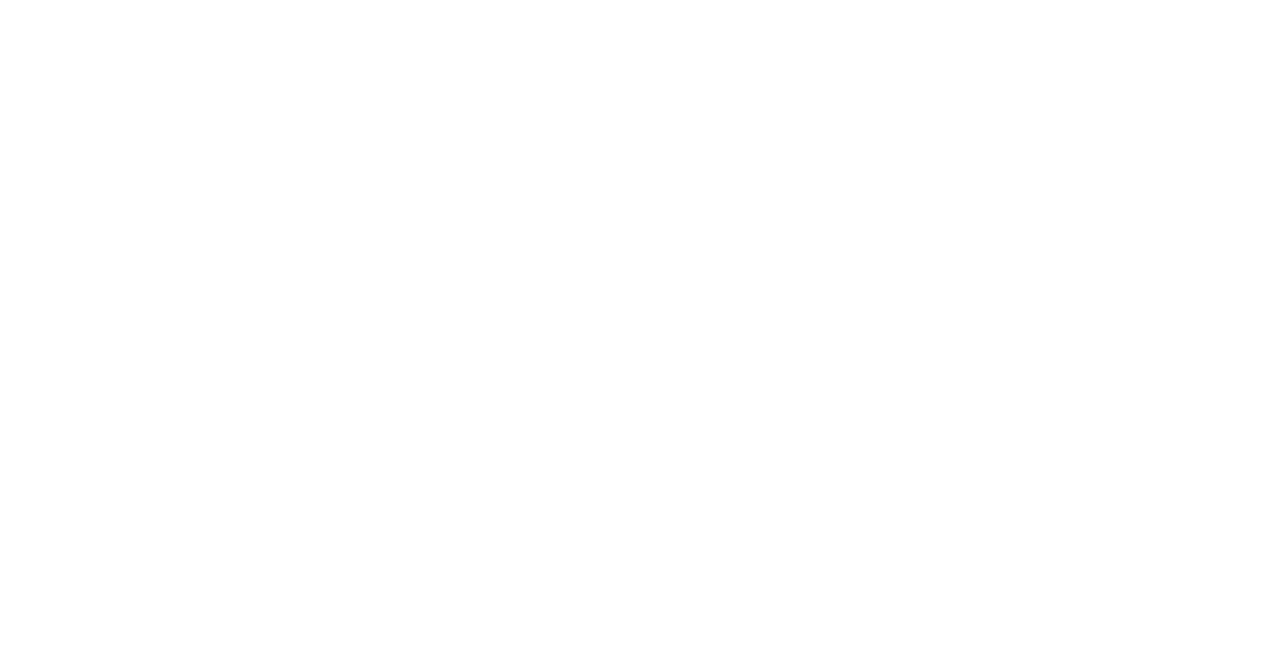
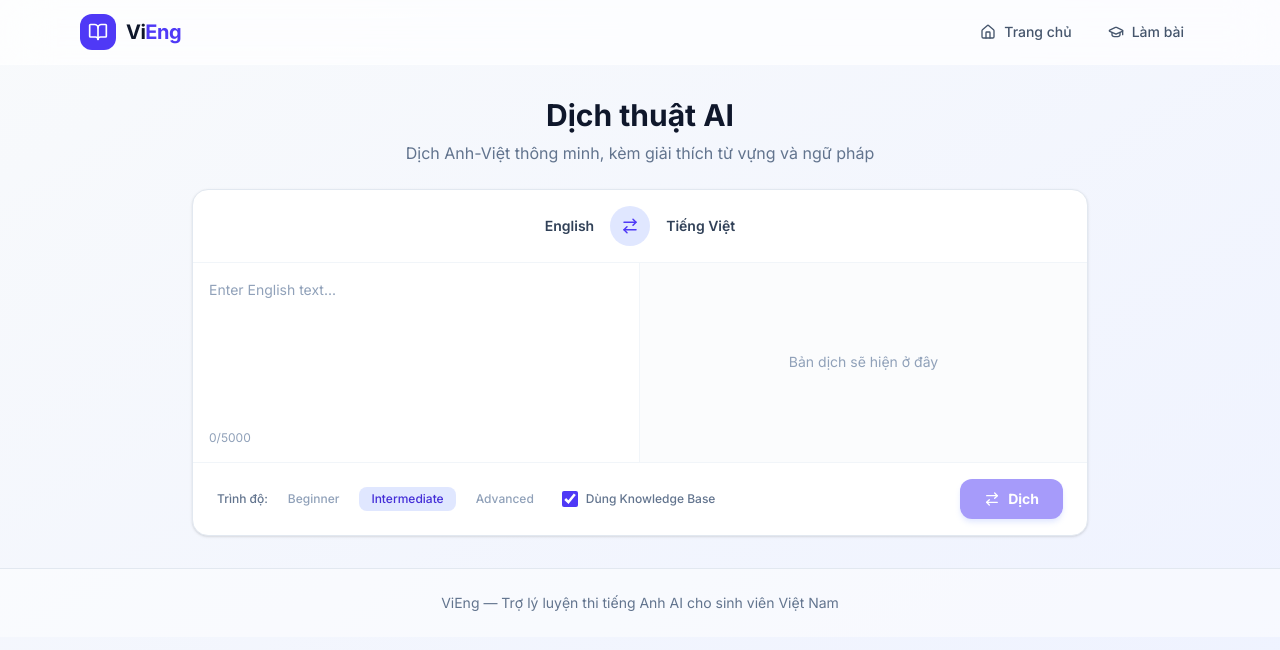
Before and after one commit to LeNhan18/ViEng, a React (Vite) app in the folder frontend/: page /translate in a window 1280 px wide. Before the commit this address had no page. Shown: the top 650 px of the page. Built offline with nearby package versions, Linux system fonts and the light colour scheme.

Commit message:
thiết kế giao diện

```diff
--- a/frontend/src/App.jsx
+++ b/frontend/src/App.jsx
@@ -3,6 +3,7 @@
 import Home from "./pages/Home";
 import Exam from "./pages/Exam";
 import Result from "./pages/Result";
+import Translate from "./pages/Translate";
 
 export default function App() {
   return (
@@ -11,6 +12,7 @@
         <Route path="/" element={<Home />} />
         <Route path="/exam" element={<Exam />} />
         <Route path="/result" element={<Result />} />
+        <Route path="/translate" element={<Translate />} />
       </Route>
     </Routes>
   );
--- /dev/null
+++ b/frontend/src/pages/Translate.jsx
@@ -0,0 +1,218 @@
+import { useState } from "react";
+import { translateText } from "../api";
+import { ArrowRightLeft, Loader2, BookOpen, Lightbulb, Copy, Check } from "lucide-react";
+
+const DIRECTIONS = [
+  { value: "en_to_vi", from: "English", to: "Tiếng Việt", flag: "🇬🇧 → 🇻🇳" },
+  { value: "vi_to_en", from: "Tiếng Việt", to: "English", flag: "🇻🇳 → 🇬🇧" },
+];
+
+const LEVELS = [
+  { value: "beginner", label: "Beginner" },
+  { value: "intermediate", label: "Intermediate" },
+  { value: "advanced", label: "Advanced" },
+];
+
+export default function Translate() {
+  const [text, setText] = useState("");
+  const [direction, setDirection] = useState("en_to_vi");
+  const [level, setLevel] = useState("intermediate");
+  const [useRag, setUseRag] = useState(true);
+  const [loading, setLoading] = useState(false);
+  const [result, setResult] = useState(null);
+  const [error, setError] = useState("");
+  const [copied, setCopied] = useState(false);
+
+  const dirInfo = DIRECTIONS.find((d) => d.value === direction);
+
+  function handleSwap() {
+    setDirection((d) => (d === "en_to_vi" ? "vi_to_en" : "en_to_vi"));
+    if (result) {
+      setText(result.translated);
+      setResult(null);
+    }
+  }
+
+  async function handleTranslate() {
+    if (!text.trim()) return;
+    setLoading(true);
+    setError("");
+    setResult(null);
+    try {
+      const data = await translateText({ text, direction, level, useRag });
+      setResult(data);
+    } catch (err) {
+      setError(err.response?.data?.detail || "Không thể dịch. Vui lòng thử lại.");
+    } finally {
+      setLoading(false);
+    }
+  }
+
+  function handleCopy() {
+    if (result?.translated) {
+      navigator.clipboard.writeText(result.translated);
+      setCopied(true);
+      setTimeout(() => setCopied(false), 2000);
+    }
+  }
+
+  return (
+    <div className="mx-auto max-w-4xl space-y-6">
+      <div className="text-center">
+        <h1 className="text-3xl font-bold text-slate-900">Dịch thuật AI</h1>
+        <p className="mt-2 text-slate-500">
+          Dịch Anh-Việt thông minh, kèm giải thích từ vựng và ngữ pháp
+        </p>
+      </div>
+
+      <div className="rounded-2xl border border-slate-200 bg-white shadow-sm">
+        {/* Direction bar */}
+        <div className="flex items-center justify-center gap-4 border-b border-slate-100 px-6 py-4">
+          <span className="text-sm font-semibold text-slate-700">{dirInfo.from}</span>
+          <button
+            onClick={handleSwap}
+            className="flex h-10 w-10 items-center justify-center rounded-full bg-indigo-100 text-indigo-600 transition-all hover:bg-indigo-200 hover:scale-110 active:scale-95"
+            title="Đổi chiều dịch"
+          >
+            <ArrowRightLeft size={18} />
+          </button>
+          <span className="text-sm font-semibold text-slate-700">{dirInfo.to}</span>
+        </div>
+
+        {/* Input / Output */}
+        <div className="grid md:grid-cols-2 divide-y md:divide-y-0 md:divide-x divide-slate-100">
+          <div className="p-4">
+            <textarea
+              value={text}
+              onChange={(e) => setText(e.target.value)}
+              placeholder={direction === "en_to_vi" ? "Enter English text..." : "Nhập văn bản tiếng Việt..."}
+              rows={6}
+              className="w-full resize-none border-0 bg-transparent text-sm leading-relaxed text-slate-800 placeholder-slate-400 focus:outline-none"
+              maxLength={5000}
+            />
+            <div className="flex items-center justify-between pt-2 text-xs text-slate-400">
+              <span>{text.length}/5000</span>
+            </div>
+          </div>
+
+          <div className="relative p-4 bg-slate-50/50">
+            {loading ? (
+              <div className="flex h-full min-h-[140px] items-center justify-center">
+                <Loader2 size={24} className="animate-spin text-indigo-500" />
+                <span className="ml-2 text-sm text-slate-500">Đang dịch...</span>
+              </div>
+            ) : result ? (
+              <div>
+                <p className="whitespace-pre-wrap text-sm leading-relaxed text-slate-800">
+                  {result.translated}
+                </p>
+                <button
+                  onClick={handleCopy}
+                  className="absolute right-4 top-4 flex items-center gap-1 rounded-lg bg-white px-2.5 py-1.5 text-xs font-medium text-slate-500 shadow-sm transition-all hover:text-indigo-600"
+                >
+                  {copied ? <Check size={14} className="text-green-500" /> : <Copy size={14} />}
+                  {copied ? "Đã copy" : "Copy"}
+                </button>
+              </div>
+            ) : (
+              <div className="flex h-full min-h-[140px] items-center justify-center text-sm text-slate-400">
+                Bản dịch sẽ hiện ở đây
+              </div>
+            )}
+          </div>
+        </div>
+
+        {/* Controls */}
+        <div className="flex flex-wrap items-center justify-between gap-3 border-t border-slate-100 px-6 py-4">
+          <div className="flex items-center gap-4">
+            <div className="flex items-center gap-2">
+              <span className="text-xs font-medium text-slate-500">Trình độ:</span>
+              {LEVELS.map(({ value, label }) => (
+                <button
+                  key={value}
+                  onClick={() => setLevel(value)}
+                  className={`rounded-lg px-3 py-1 text-xs font-medium transition-all ${
+                    level === value
+                      ? "bg-indigo-100 text-indigo-700"
+                      : "text-slate-400 hover:text-slate-600"
+                  }`}
+                >
+                  {label}
+                </button>
+              ))}
+            </div>
+
+            <label className="flex items-center gap-2 text-xs">
+              <input
+                type="checkbox"
+                checked={useRag}
+                onChange={(e) => setUseRag(e.target.checked)}
+                className="h-4 w-4 rounded border-slate-300 text-indigo-600 accent-indigo-600"
+              />
+              <span className="font-medium text-slate-500">Dùng Knowledge Base</span>
+            </label>
+          </div>
+
+          <button
+            onClick={handleTranslate}
+            disabled={loading || !text.trim()}
+            className="flex items-center gap-2 rounded-xl bg-indigo-600 px-6 py-2.5 text-sm font-bold text-white shadow-md shadow-indigo-200 transition-all hover:bg-indigo-700 disabled:cursor-not-allowed disabled:opacity-50"
+          >
+            {loading ? <Loader2 size={16} className="animate-spin" /> : <ArrowRightLeft size={16} />}
+            Dịch
+          </button>
+        </div>
+      </div>
+
+      {error && (
+        <div className="rounded-xl bg-red-50 px-4 py-3 text-sm text-red-600">{error}</div>
+      )}
+
+      {/* Vocabulary + Grammar Notes */}
+      {result && (result.vocabulary?.length > 0 || result.grammar_notes?.length > 0) && (
+        <div className="grid gap-6 md:grid-cols-2">
+          {result.vocabulary?.length > 0 && (
+            <div className="rounded-2xl border border-slate-200 bg-white p-5 shadow-sm">
+              <div className="mb-4 flex items-center gap-2">
+                <BookOpen size={18} className="text-indigo-600" />
+                <h3 className="text-sm font-bold text-slate-900">Từ vựng quan trọng</h3>
+              </div>
+              <div className="space-y-3">
+                {result.vocabulary.map((v, i) => (
+                  <div key={i} className="rounded-xl bg-slate-50 p-3">
+                    <div className="flex items-baseline gap-2">
+                      <span className="font-semibold text-indigo-700">{v.word}</span>
+                      <span className="text-sm text-slate-600">— {v.meaning}</span>
+                    </div>
+                    {v.example && (
+                      <p className="mt-1 text-xs italic text-slate-500">{v.example}</p>
+                    )}
+                  </div>
+                ))}
+              </div>
+            </div>
+          )}
+
+          {result.grammar_notes?.length > 0 && (
+            <div className="rounded-2xl border border-slate-200 bg-white p-5 shadow-sm">
+              <div className="mb-4 flex items-center gap-2">
+                <Lightbulb size={18} className="text-amber-500" />
+                <h3 className="text-sm font-bold text-slate-900">Ghi chú ngữ pháp</h3>
+              </div>
+              <ul className="space-y-2">
+                {result.grammar_notes.map((note, i) => (
+                  <li key={i} className="flex gap-2 text-sm text-slate-700">
+                    <span className="mt-0.5 h-5 w-5 shrink-0 rounded-full bg-amber-100 text-center text-xs font-bold leading-5 text-amber-700">
+                      {i + 1}
+                    </span>
+                    {note}
+                  </li>
+                ))}
+              </ul>
+            </div>
+          )}
+        </div>
+      )}
+    </div>
+  );
+}
```
